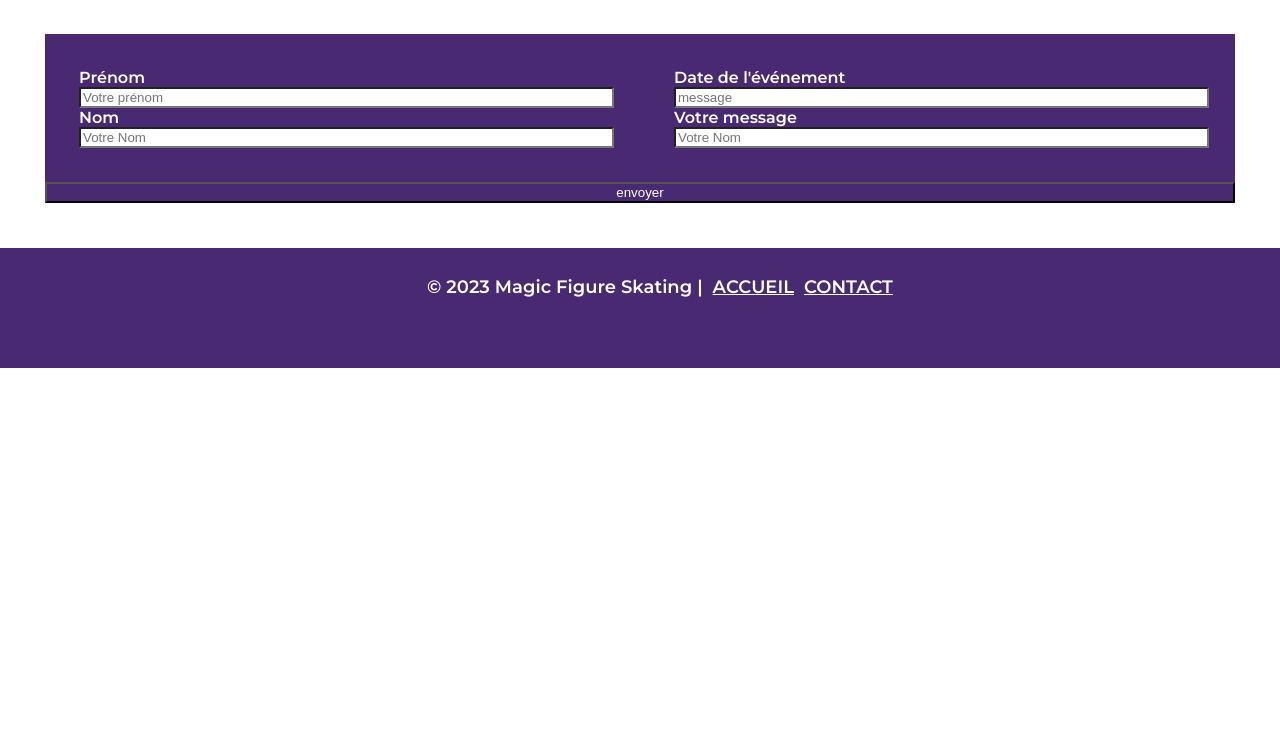
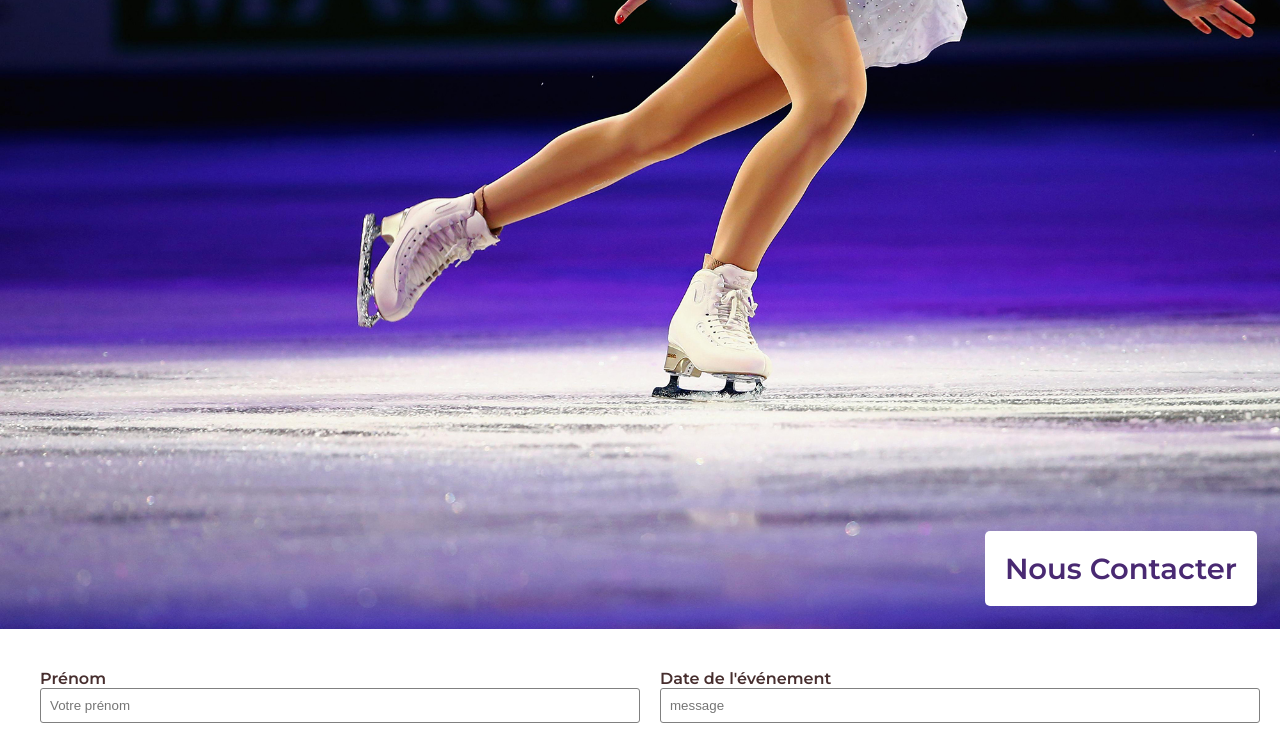
Before and after one commit to raisimen/site_test_figureskating, a plain HTML site: page formulaire.html in a window 1280 px wide. Shown: the part 81-820 px from the top of the page. Drawn offline with Linux system fonts and the light colour scheme.

Commit message:
modifications

```diff
--- a/formulaire.html
+++ b/formulaire.html
@@ -22,13 +22,16 @@
 
     <form method="get" action="mail.php">
         <main>
+            <div class="backgroundimage">
+                <h1 class="presentation">Nous Contacter</h1>
+            </div>
             <div class="mainformulaire">
 
 
                 <div class="formulaire">
                     <label for="message">Prénom</label><br>
                     <input type="text" name="message" placeholder="Votre prénom" id="message">
-                    <br>
+                    <br> <br>
                     <label for="message">Nom</label>
                     <br>
                     <input type="text" name="message" placeholder="Votre Nom" id="message">
@@ -37,7 +40,7 @@
                 <div class="formulaire">
                     <label for="message">Date de l'événement</label>
                     <input type="text" name="message" placeholder="message" id="message">
-                    <br>
+                    <br> <br>
                     <label for="message">Votre message</label>
                     <input type="text" name="message" placeholder="Votre Nom" id="message">
 
--- a/style.css
+++ b/style.css
@@ -106,17 +106,16 @@ body {
 
 .mainformulaire {
     display: flex;
-
-    margin: 45px;
+    margin: 20px;
     flex-wrap: wrap;
 
 }
 
 .formulaire {
     flex-basis: 50%;
-    padding: 34px;
-    background-color:  rgb(73, 41, 114);
-    color: #ffffff;
+    padding: 20px;
+    background-color:  rgb(255, 255, 255);
+    color: #472e2e;
     box-sizing: border-box;
 
 }
@@ -124,11 +123,17 @@ body {
 input {
     background-color: rgb(255, 255, 255);
     width: 100%;
+    border-radius: 3px;
+    border-color: rgb(216, 216, 216);
+    border: 1px solid grey;
+    padding: 9px;
 }
 
 input[type=submit]{
     color: rgb(255, 255, 255);
     background-color: rgb(73, 41, 114);
+    padding: 15px;
+    font-family: 'montserrat'
 }
 
 
```
